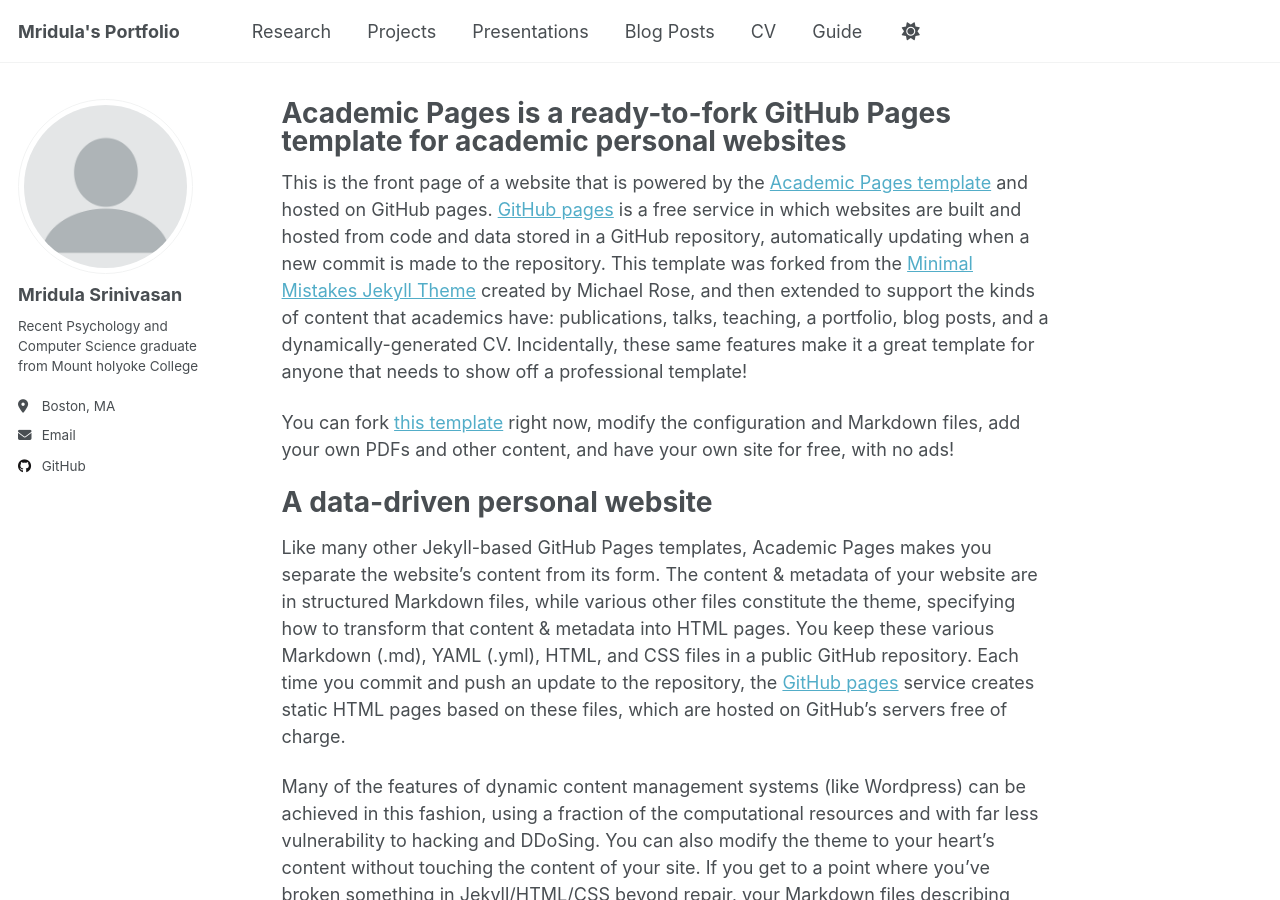
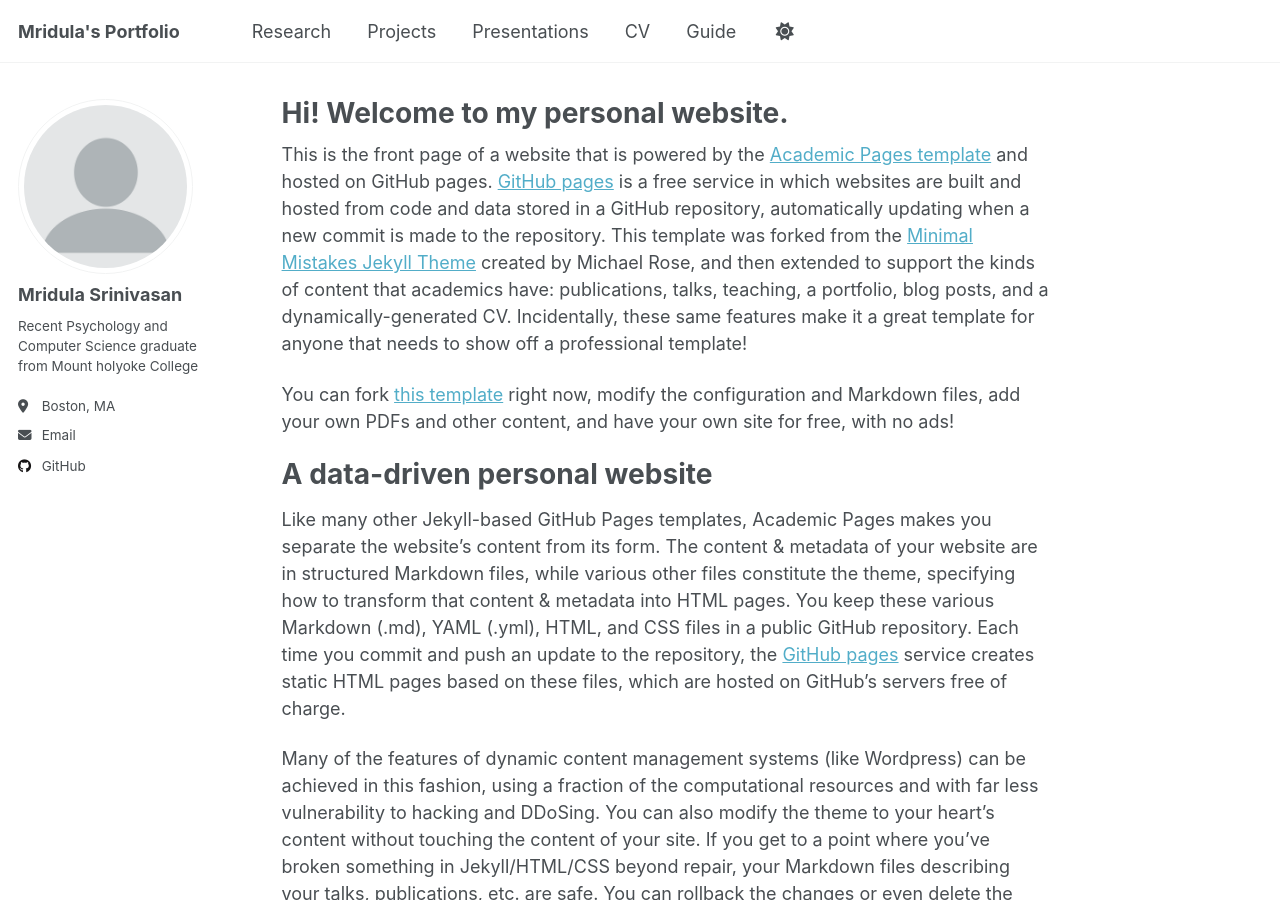
Before and after one commit to srini2021m/srini2021m.github.io, a Jekyll site: the page built from _pages/about.md, in a window 1280 px wide and 900 px high. Built offline with Jekyll 4.4.1, drawn with Linux system fonts in a browser that asks for light colours; a script that is not in the unit is left out.

Commit message:
navigation

```diff
--- a/_data/navigation.yml
+++ b/_data/navigation.yml
@@ -18,10 +18,10 @@ main:
     url: /projects/
 
   - title: "Presentations"
-    url: /Presentations/
+    url: /presentations/
 
-  - title: "Blog Posts"
-    url: /year-archive/
+  # - title: "Blog"
+  #  url: /year-archive/
 
   - title: "CV"
     url: /cv/
--- a/_pages/about.md
+++ b/_pages/about.md
@@ -1,6 +1,6 @@
 ---
 permalink: /
-title: "Academic Pages is a ready-to-fork GitHub Pages template for academic personal websites"
+title: "Hi! Welcome to my personal website. "
 author_profile: true
 redirect_from:
   - /about/
--- a/_pages/teaching.html
+++ b/_pages/presentations.html
@@ -1,7 +1,7 @@
 ---
 layout: archive
-title: "Teaching"
-permalink: /teaching/
+title: "Presentations"
+permalink: /presentations/
 author_profile: true
 ---
 
--- a/_pages/portfolio.html
+++ b/_pages/projects.html
@@ -1,7 +1,7 @@
 ---
 layout: archive
-title: "Portfolio"
-permalink: /portfolio/
+title: "Projects"
+permalink: /projects/
 author_profile: true
 ---
 
--- a/_pages/talks.html
+++ b/_pages/research.html
@@ -1,7 +1,7 @@
 ---
 layout: archive
-title: "Talks and presentations"
-permalink: /talks/
+title: "Research"
+permalink: /research/
 author_profile: true
 ---
 
```
